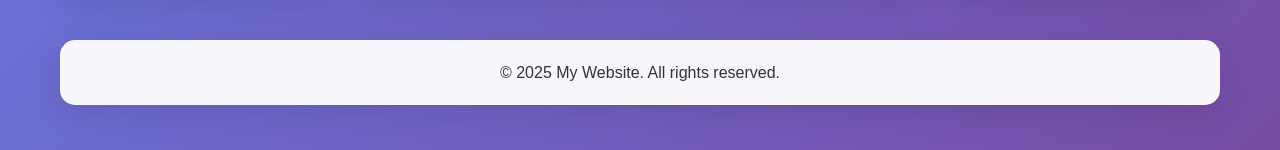
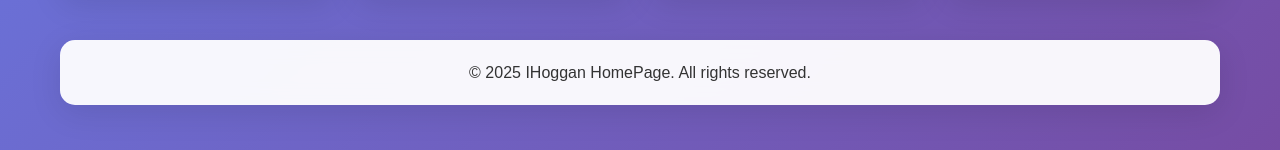
Before and after one commit to ihoggan/S.M.A.R.T., a plain HTML site: page index.html in a window 1280 px wide. Shown: the part 597-747 px from the top of the page. Drawn offline with Linux system fonts and the light colour scheme.

Commit message:
Update index.html

```diff
--- a/index.html
+++ b/index.html
@@ -193,7 +193,7 @@
         </main>
 
         <footer>
-            <p>&copy; 2025 My Website. All rights reserved.</p>
+            <p>&copy; 2025 IHoggan HomePage. All rights reserved.</p>
         </footer>
     </div>
 </body>
```
